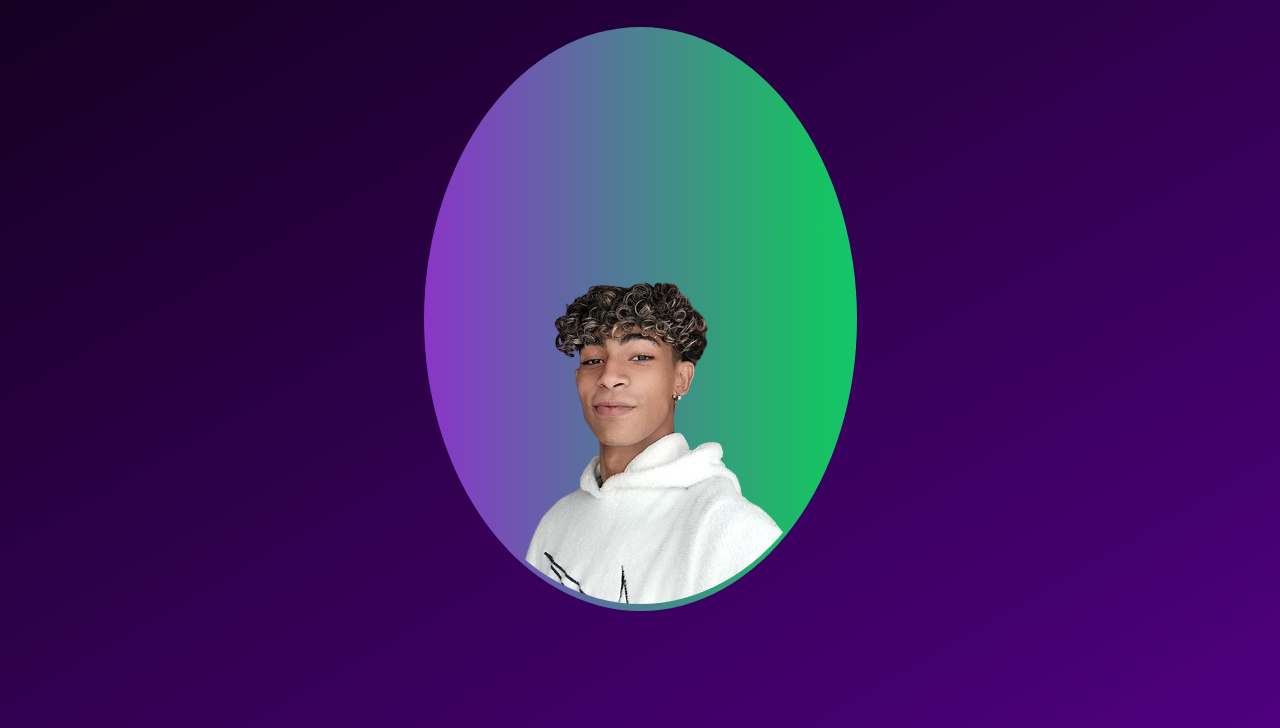
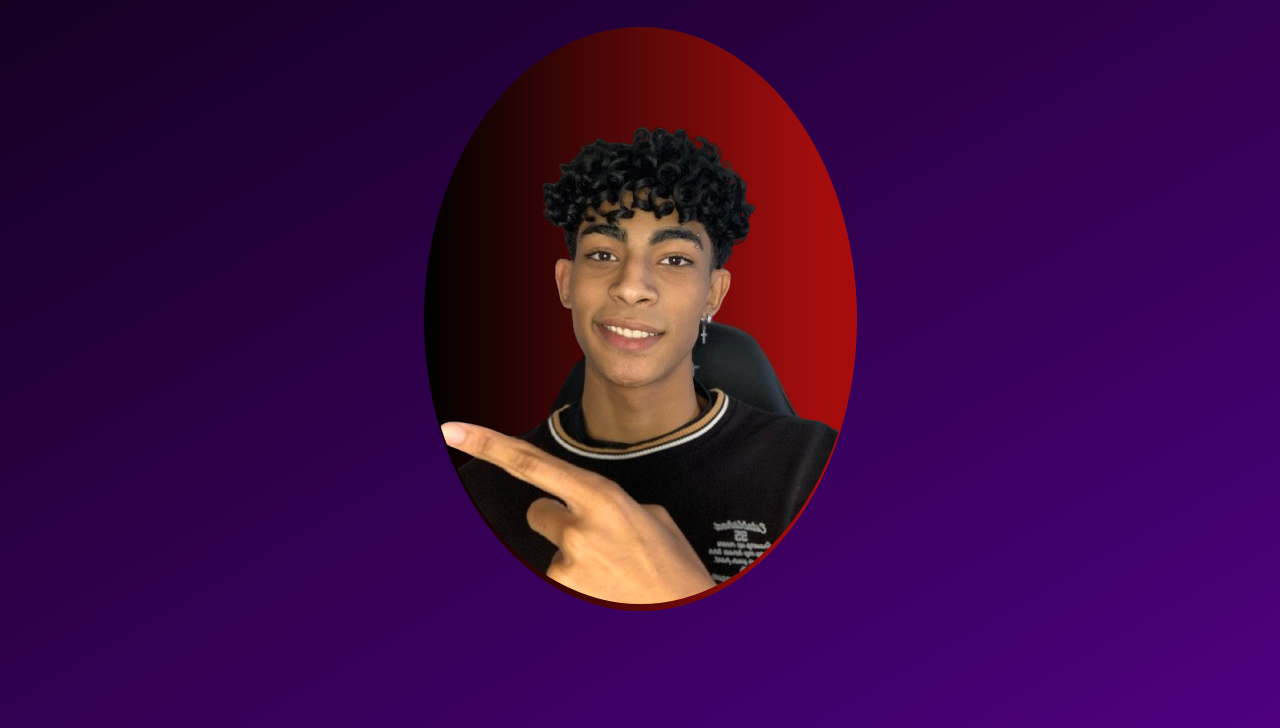
Before and after one commit to dudduuh/portifolio, a plain HTML site: page index.html in a window 1280 px wide. Shown: the part 537-1265 px from the top of the page. Drawn offline with nearby package versions, Linux system fonts and the light colour scheme.

Commit message:
update
Foto trocada, e favicon adicionado

```diff
--- a/index.html
+++ b/index.html
@@ -12,7 +12,7 @@
     <link
         href="https://fonts.googleapis.com/css2?family=Poppins:ital,wght@0,100;0,200;0,300;0,400;0,500;0,600;0,700;0,800;0,900;1,100;1,200;1,300;1,400;1,500;1,600;1,700;1,800;1,900&family=Raleway:ital,wght@0,100..900;1,100..900&display=swap"
         rel="stylesheet">
-
+    <link rel="shortcut icon" href="/src/imagens/favicon-3.ico" type="image/x-icon">
     <link rel="stylesheet" href="src/css/reset.css">
     <link rel="stylesheet" href="src/css/estilos.css">
     <link rel="stylesheet" href="src/css/responsivo.css">
@@ -66,7 +66,7 @@
         </div>
         <div class="container-foto">
             <div class="foto sombra-interna">
-                <img src="./src/imagens/foto-perfil.png" alt="foto do portfólio do Eduardo">
+                <img src="./src/imagens/foto-perfil-3.png" alt="foto do portfólio do Eduardo">
             </div>
         </div>
     </section>
--- a/src/css/estilos.css
+++ b/src/css/estilos.css
@@ -110,7 +110,7 @@ body {
 }
 
 .home .foto.sombra-interna {
-	background: linear-gradient(to right, #8a35c8, #18c063, #00eea2);
+	background: linear-gradient(to right, #000000, #a30d0d, #d30303);
 	background-size: 180% 180%;
 	animation: gradient-animation 5s ease infinite;
 }
```
Also changed, not shown: src/imagens/favicon-2.ico (added), src/imagens/favicon-3.ico (added), src/imagens/favicon.ico (added), src/imagens/foto-perfil-2.png (added), src/imagens/foto-perfil-3.png (added).
